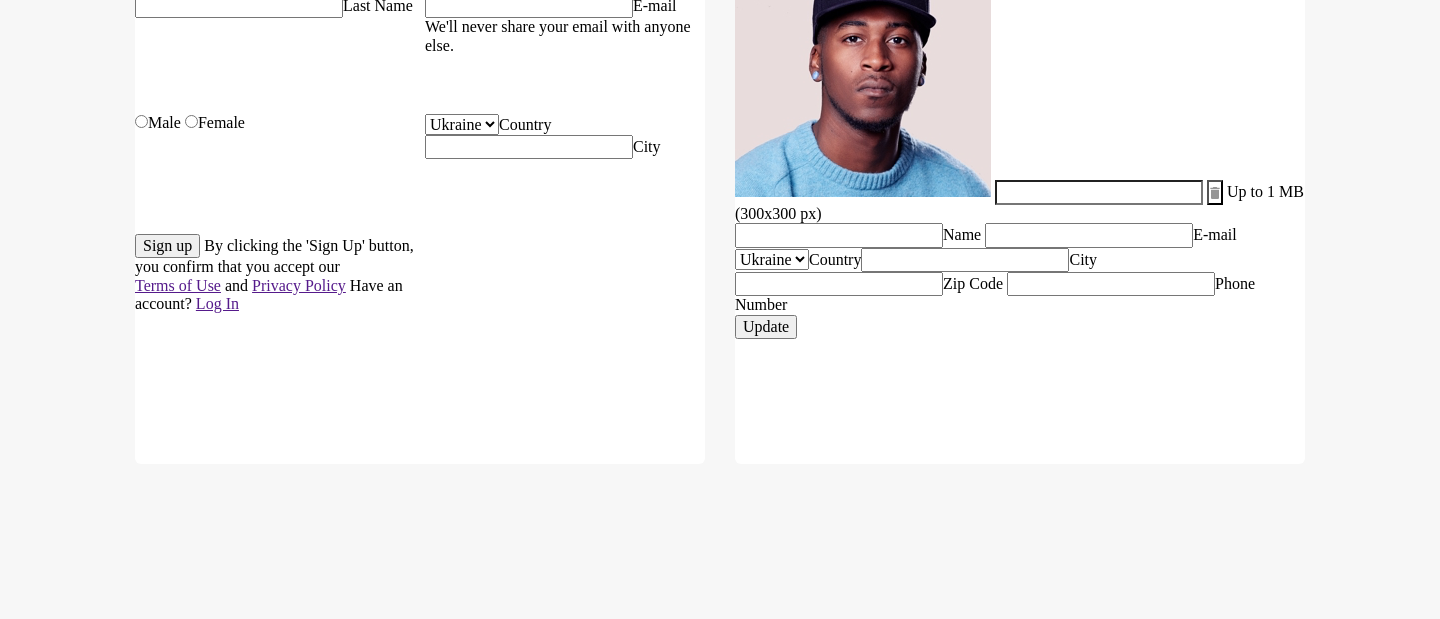
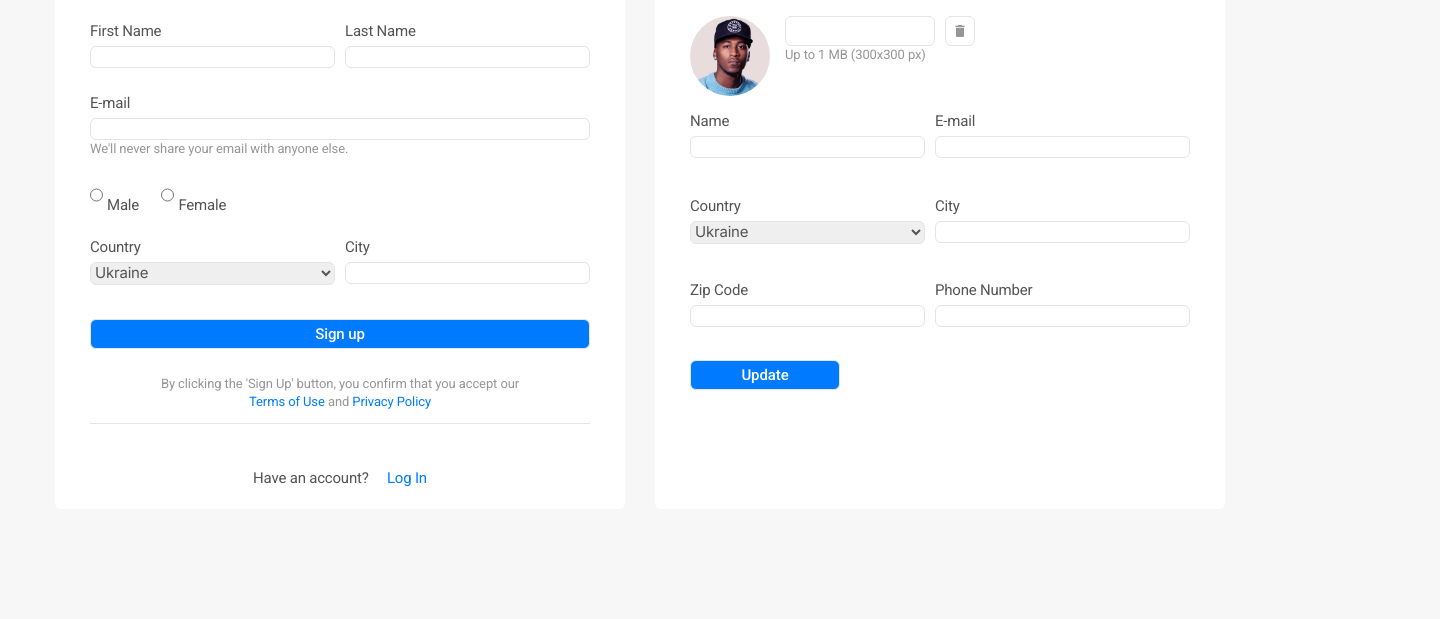
Before and after one commit to sergeiown/BeetRootEducationLesson06, a plain HTML site: page index.html in a window 1280 px wide. Shown: the part 181-800 px from the top of the page, 1440 px wide, since content can reach past the window. Drawn offline with Linux system fonts and the light colour scheme.

Commit message:
finish task

```diff
--- a/index.html
+++ b/index.html
@@ -22,53 +22,76 @@
         <h2 class="account-header">Create an account</h2>
 
         <div class="firstname">
-          <label><input name="firstname" type="text" />First Name</label>
+          <label for="firstname">First Name</label>
+          <input name="firstname" type="text" />
         </div>
 
         <div class="lastname">
-          <label><input name="lastname" type="text" />Last Name</label>
+          <label for="lastname">Last Name</label>
+          <input name="lastname" type="text" />
         </div>
 
         <div class="account-email">
-          <label><input name="email" type="text" />E-mail</label>
-          <text>We'll never share your email with anyone else.</text>
+          <label for="email">E-mail</label>
+          <input name="email" type="text" />
+          <bottom-text
+            >We'll never share your email with anyone else.</bottom-text
+          >
         </div>
 
         <div class="gender">
-          <label><input name="male" type="radio" />Male</label>
-          <label><input name="female" type="radio" />Female</label>
+          <input name="male" type="radio" onclick="msg()" />
+          <label for="male"> Male &emsp;</label>
+          <input name="female" type="radio" onclick="msg()" />
+          <label for="female">Female</label>
         </div>
 
-        <div class="account-adress">
-          <label>
+        <div class="account-country">
+          <label for="country">Country</label>
           <select name="country">
             <option value="ua">Ukraine</option>
             <option value="ca">Canada</option>
-              <option value="usa">USA</option></select
-            >Country</label
-          ><label><input name="city" type="text" />City</label>
+            <option value="usa">USA</option>
+          </select>
+        </div>
+
+        <div class="account-city">
+          <label for="city">City</label>
+          <input name="city" type="text" />
         </div>
 
         <div class="account-button">
           <input type="button" value="Sign up" onclick="msg()" />
+        </div>
+
+        <div class="account-button-text">
           <text
-            >By clicking the 'Sign Up' button, you confirm that you accept
-            our<br /><a href="" onclick="msg()">Terms of Use</a> and
-            <a href="" onclick="msg()">Privacy Policy</a></text
+            >By clicking the 'Sign Up' button, you confirm that you accept our
+          </text>
+          <text>
+            <a href="" onclick="msg()">Terms of Use</a> and
+            <a href="" onclick="msg()">Privacy Policy</a><br />
+          </text>
+        </div>
+
+        <div class="account-button-label">
+          <label
+            >Have an account? &emsp;<a href="" onclick="msg()">Log In</a></label
           >
-          <text>Have an account? <a href="" onclick="msg()">Log In</a></text>
         </div>
       </form>
     </section>
 
     <section>
       <form class="profile">
-        <h2>Profile</h2>
+        <h2 class="profile-header">Profile</h2>
 
-        <div class="row">
-          <img src="./img/Image.png" alt="Photo" />
+        <div class="profile-avatar">
+          <img src="./img/Image.png" alt="Avatar" />
+        </div>
 
         <!-- скрываем элемент < input type=”file” />, на его месте показываем < input type=”text” />, который имеет событие onclick -->
+        <div class="profile-file">
           <input
             type="file"
             id="file"
@@ -77,31 +100,48 @@
             style="display: none"
           />
           <input type="text" id="camera" onclick="openFileDialog('file')" />
-          <input type="button" id="trash" onclick="msg()" />
-          <text>Up to 1 MB (300x300 px)</text>
+          <bottom-text>Up to 1 MB (300x300 px)</bottom-text>
         </div>
 
-        <div class="row">
-          <label><input name="name" type="text" />Name</label>
-          <label><input name="email" type="text" />E-mail</label>
+        <div class="profile-trash">
+          <input type="button" id="trash" onclick="msg()" />
         </div>
 
-        <div class="row">
-          <label>
+        <div class="profile-name">
+          <label for="name">Name</label>
+          <input name="name" type="text" />
+        </div>
+
+        <div class="profile-email">
+          <label for="email">E-mail</label>
+          <input name="email" type="text" />
+        </div>
+
+        <div class="profile-country">
+          <label for="country">Country</label>
           <select name="country">
             <option value="ua">Ukraine</option>
             <option value="ca">Canada</option>
-              <option value="usa">USA</option></select
-            >Country</label
-          ><label><input name="city" type="text" />City</label>
+            <option value="usa">USA</option>
+          </select>
         </div>
 
-        <div class="row">
-          <label><input name="zipcode" type="text" />Zip Code</label>
-          <label><input name="phonenumber" type="text" />Phone Number</label>
+        <div class="profile-city">
+          <label for="city">City</label>
+          <input name="city" type="text" />
         </div>
 
-        <div class="row">
+        <div class="zipcode">
+          <label for="zipcode">Zip Code</label>
+          <input name="zipcode" type="text" />
+        </div>
+
+        <div class="phonenumber">
+          <label for="phonenumber">Phone Number</label>
+          <input name="phonenumber" type="text" />
+        </div>
+
+        <div class="profile-button">
           <input type="button" value="Update" onclick="msg()" />
         </div>
       </form>
--- a/styles/fonts.css
+++ b/styles/fonts.css
@@ -0,0 +1,82 @@
+h2 {
+  font-family: "Roboto";
+  font-style: normal;
+  font-weight: 500;
+  font-size: 24px;
+  line-height: 32px;
+  color: #1c1c1c;
+}
+
+label {
+  font-family: "Roboto";
+  font-style: normal;
+  font-weight: 400;
+  font-size: 15px;
+  line-height: 30px;
+  letter-spacing: -0.2px;
+  color: #545454;
+}
+
+text {
+  font-family: "Roboto";
+  font-style: normal;
+  font-weight: 400;
+  font-size: 13px;
+  line-height: 18px;
+  letter-spacing: -0.1px;
+  color: #969696;
+  text-align: center;
+}
+
+bottom-text {
+  font-family: "Roboto";
+  font-style: normal;
+  font-weight: 400;
+  font-size: 13px;
+  line-height: 18px;
+  letter-spacing: -0.1px;
+  color: #969696;
+}
+
+input,
+[type="button"] {
+  font-family: "Roboto";
+  font-style: normal;
+  font-weight: 500;
+  font-size: 15px;
+  line-height: 22px;
+  text-align: center;
+  letter-spacing: -0.1px;
+  color: #ffffff;
+  height: 30px;
+  background: #007bff;
+  border: 1px solid #e4e4e4;
+  border-radius: 6px;
+}
+
+input,
+[type="text"] {
+  font-family: "Roboto";
+  font-style: normal;
+  font-weight: 500;
+  font-size: 15px;
+  line-height: 22px;
+  letter-spacing: -0.1px;
+  text-align: left;
+  color: #545454;
+  background: #ffffff;
+  border: 1px solid #e4e4e4;
+  border-radius: 6px;
+}
+
+select {
+  font-family: "Inter";
+  font-style: normal;
+  font-weight: 400;
+  font-size: 15px;
+  line-height: 22px;
+  letter-spacing: -0.2px;
+  color: #545454;
+  border: 1px solid #e4e4e4;
+  border-radius: 6px;
+}
--- a/styles/form.css
+++ b/styles/form.css
@@ -1,38 +1,273 @@
 body {
-  width: 1440px;
-  height: 700px;
   background-color: #f7f7f7;
+  display: flex;
+  flex-direction: row;
+  position: relative;
+  justify-content: center;
+  align-content: center;
 }
 
 /* Form "Create an account" */
 .account {
-  position: absolute;
   width: 570px;
   height: 590px;
-  left: 135px;
-  top: 55px;
+  margin-top: 100px;
+  margin-right: 15px;
+  margin-bottom: 100px;
+  margin-left: 15px;
   background-color: #ffffff;
   border-radius: 6px;
   display: grid;
   grid-template-columns: 1fr 1fr;
-  grid-template-rows: 1fr 1fr 1fr 1fr 1fr;
+  grid-template-rows: 1fr 1fr 1fr 1fr 1fr 1fr 1fr 1fr;
   gap: 10px;
 }
 
-.box1 {
-  grid-column: 2 / 4;
+.account-header {
+  grid-column: 1;
   grid-row: 1;
+  margin-top: 35px;
+  margin-left: 35px;
+}
+
+.firstname {
+  grid-column: 1;
+  grid-row: 2;
+  display: flex;
+  flex-direction: column;
+  position: relative;
+  width: 245px;
+  height: 48px;
+  margin-left: 35px;
+}
+
+.lastname {
+  grid-column: 2;
+  grid-row: 2;
+  display: flex;
+  flex-direction: column;
+  position: relative;
+  width: 245px;
+  height: 48px;
+  margin-right: 35px;
+}
+
+.account-email {
+  grid-column: 1 / span 2;
+  grid-row: 3;
+  display: flex;
+  flex-direction: column;
+  position: relative;
+  width: 500px;
+  height: 48px;
+  margin-left: 35px;
+}
+
+.gender {
+  grid-column: 1;
+  grid-row: 4;
+  width: 160px;
+  height: 22px;
+  margin-left: 35px;
+  align-self: center;
+  align-items: center;
+}
+
+.account-country {
+  grid-column: 1;
+  grid-row: 5;
+  display: flex;
+  flex-direction: column;
+  position: relative;
+  width: 245px;
+  height: 48px;
+  margin-left: 35px;
+}
+
+.account-city {
+  grid-column: 2;
+  grid-row: 5;
+  display: flex;
+  flex-direction: column;
+  position: relative;
+  width: 245px;
+  height: 48px;
+  margin-right: 35px;
+}
+
+.account-button {
+  grid-column: 1 / span 2;
+  grid-row: 6;
+  display: flex;
+  flex-direction: column;
+  position: relative;
+  align-self: center;
+  width: 500px;
+  margin-left: 35px;
+}
+
+.account-button-text {
+  grid-column-start: 1;
+  grid-column-end: span 2;
+  grid-row: 7;
+  display: flex;
+  flex-direction: column;
+  position: relative;
+  margin-left: 35px;
+  margin-right: 35px;
+  border-bottom: 1px solid #e4e4e4;
+  height: 48px;
+}
+
+.account-button-label {
+  grid-column-start: 1;
+  grid-column-end: span 2;
+  grid-row: 8;
+  display: flex;
+  flex-direction: column;
+  align-self: center;
+  justify-self: center;
+  justify-items: center;
+  align-items: center;
+  position: relative;
 }
 
 /* Form "Profile" */
 .profile {
-  position: absolute;
   width: 570px;
   height: 590px;
-  left: 735px;
-  top: 55px;
+  margin-top: 100px;
+  margin-right: 15px;
+  margin-bottom: 100px;
+  margin-left: 15px;
   background-color: #ffffff;
   border-radius: 6px;
+  display: grid;
+  grid-template-columns: 130px 130px 130px 130px;
+  grid-template-rows: 1fr 1fr 1fr 1fr 1fr 2fr;
+  gap: 10px;
+}
+
+.profile-header {
+  grid-column: 1;
+  grid-row: 1;
+  margin-top: 35px;
+  margin-left: 35px;
+}
+
+.profile-avatar {
+  grid-column: 1;
+  grid-row: 2;
+  display: flex;
+  flex-direction: column;
+  position: relative;
+  margin-left: 35px;
+}
+
+.profile-file {
+  grid-column-start: 1;
+  grid-column-end: span 3;
+  grid-row: 2;
+  display: flex;
+  flex-direction: column;
+  position: relative;
+  width: 150px;
+  height: 48px;
+  margin-left: 130px;
+}
+
+.profile-trash {
+  grid-column: 3;
+  grid-row: 2;
+  display: flex;
+  flex-direction: column;
+  position: relative;
+  width: 30px;
+  margin-left: 10px;
+}
+
+.profile-name {
+  grid-column-start: 1;
+  grid-column-end: span 2;
+  grid-row: 3;
+  display: flex;
+  flex-direction: column;
+  position: relative;
+  margin-left: 35px;
+  height: 48px;
+}
+
+.profile-email {
+  grid-column-start: 3;
+  grid-column-end: span 4;
+  grid-row: 3;
+  display: flex;
+  flex-direction: column;
+  position: relative;
+  margin-right: 35px;
+  height: 48px;
+}
+
+.profile-country {
+  grid-column-start: 1;
+  grid-column-end: span 2;
+  grid-row: 4;
+  display: flex;
+  flex-direction: column;
+  position: relative;
+  margin-left: 35px;
+  height: 48px;
+}
+
+.profile-city {
+  grid-column-start: 3;
+  grid-column-end: span 4;
+  grid-row: 4;
+  display: flex;
+  flex-direction: column;
+  position: relative;
+  margin-right: 35px;
+  height: 48px;
+}
+
+.zipcode {
+  grid-column-start: 1;
+  grid-column-end: span 2;
+  grid-row: 5;
+  display: flex;
+  flex-direction: column;
+  position: relative;
+  margin-left: 35px;
+  height: 48px;
+}
+
+.phonenumber {
+  grid-column-start: 3;
+  grid-column-end: span 4;
+  grid-row: 5;
+  display: flex;
+  flex-direction: column;
+  position: relative;
+  margin-right: 35px;
+  height: 48px;
+}
+
+.profile-button {
+  grid-column-start: 1;
+  grid-column-end: 2;
+  grid-row: 6;
+  display: flex;
+  flex-direction: column;
+  position: relative;
+  width: 150px;
+  height: 48px;
+  margin-left: 35px;
+}
+
+img {
+  border-radius: 50%;
+  width: 80px;
+  height: 80px;
 }
 
 #camera {
@@ -42,3 +277,21 @@ body {
 #trash {
   background: url(./trash.svg) no-repeat center;
 }
+
+/* Links styling block */
+a:link {
+  text-decoration: none;
+  color: #007bff;
+}
+a:visited {
+  text-decoration: none;
+  color: #007bff;
+}
+a:active {
+  text-decoration: none;
+  color: #007bff;
+}
+a:hover {
+  text-decoration: none;
+  color: #007bff;
+}
```
Lines whose indentation alone changed are shown as unchanged.
